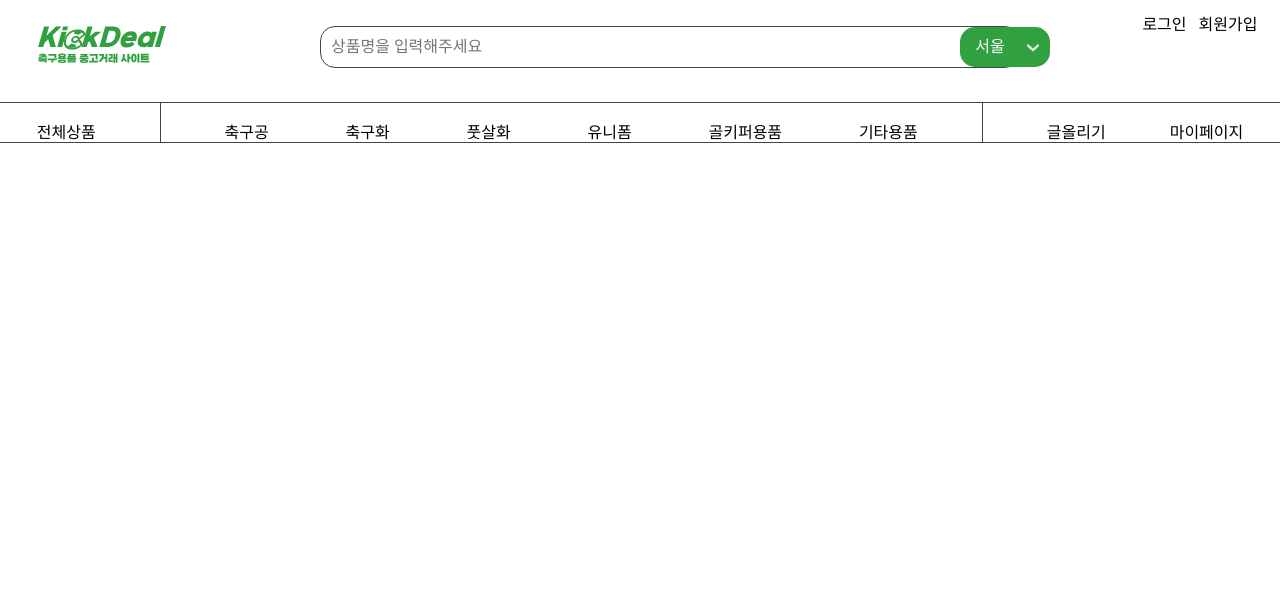
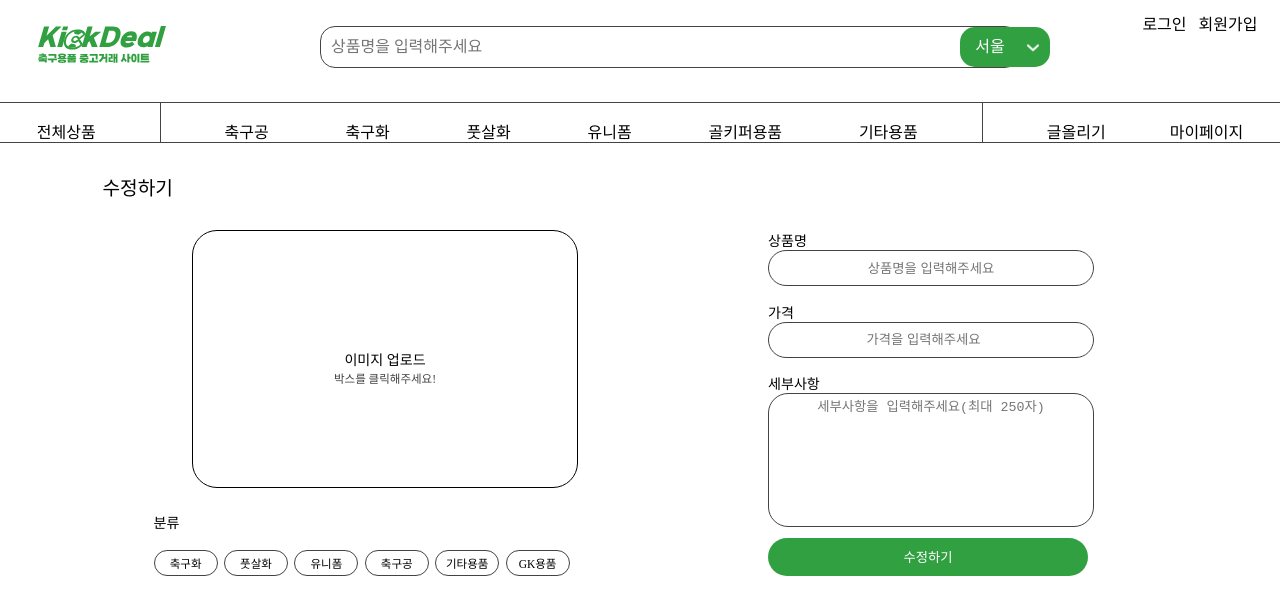
Before and after one commit to taehyun00/KickDeal_front, a React (Vite) app in the folder kickdeal/: page /update in a window 1280 px wide. Before the commit this address had no page. Shown: the top 614 px of the page. Built offline with nearby package versions, Linux system fonts and the light colour scheme; a web font is replaced by a local one.

Commit message:
수정하기#3 완성

```diff
--- a/kickdeal/src/App.jsx
+++ b/kickdeal/src/App.jsx
@@ -20,6 +20,7 @@ import  Email from './pages/email';
 import Login from './pages/login';
 import Searchlist from './pages/searchlist';
 import Productpart from './pages/productpart';
+import Update from './pages/update';
 
 
 function App() {
@@ -213,6 +214,8 @@ function App() {
 
         <Route path="/product/:id" element={<Productpart />}></Route>
 
+        <Route path="/update/" element={<Update />}></Route>
+
 
     </Routes>
 
--- a/kickdeal/src/pages/productpart.jsx
+++ b/kickdeal/src/pages/productpart.jsx
@@ -16,12 +16,6 @@ const Productpart = ()=> {
 
 
 
-    const [Name,setNe] = useState("");
-    const [Des,setDe] = useState("");
-    const [Price,setPr] = useState("");
-    const [modalOpen, setModalOpen] = useState(false);
-
-    const modal = useRef();
 
     const update_delete = useRef();
 
@@ -37,19 +31,6 @@ const Productpart = ()=> {
         console.error("토큰 디코딩 실패:", e);
         return true;
       }
-    };
-
-    const openModal = () => {
-      setModalOpen(true);
-      modal.current.style.display = 'flex';
-    };
-
-    const close = () => {
-      setModalOpen(false);
-      modal.current.style.display = 'none';
-      setPr("")
-      setDe("")
-      setNe("")
     };
 
     const price = (P) => {
@@ -99,62 +80,11 @@ const Productpart = ()=> {
     }
   }
 
-    function update(){
 
-      let token = localStorage.getItem("token");
-      if (token && !isTokenExpired(token)) {
-
-
-
-      axios.put(`https://port-0-kickdeal2-m1qhzohka7273c65.sel4.cloudtype.app/product/${id}`,{
-        name: Name,
-        price: Price,
-        description: Des,
-        category : Co
-      },
-      {
-          headers: {
-              "Authorization": `Bearer ${token}`,
-              "Content-Type": "application/json",
-
-          }
-        })
-      .then(() => {
-        alert("상품이 성공적으로 수정되었습니다!");
-        modal.current.style.display = 'none';
-        window.location.href = `/`
-      })
-      .catch((error) => {
-        alert("수정 중 오류 발생");
-        console.error(error);
-      });
-
-
-    }
-
-    else{
-      const Id = localStorage.getItem("name")
-      const Pw = localStorage.getItem("password")
-      axios.post(
-        'https://port-0-kickdeal2-m1qhzohka7273c65.sel4.cloudtype.app/login',
-        {
-            id: Id,
-            password: Pw,
-        },{
-          headers: {
-              "Content-Type": "application/json",
-              "Accept": "application/json",
-          },
-      })
-      .then((response)=>{
-        const accessToken = response.data.token;
-        localStorage.setItem("token", accessToken);
-        update();
-
-      })
-    }
+  function openModal(){
+    localStorage.setItem("updateId",id);
+    window.location.href = "/update"
   }
-
 
   useEffect(()=>{
     if(userId != Id ){
@@ -170,35 +100,6 @@ const Productpart = ()=> {
 
         <div className='items_pr'>
 
-          {modalOpen && (<div className='product_modal_update' ref={modal}>
-
-            <div>
-              <p className='product_modal_p'>수정내용을 입력해주세요</p>
-            </div>
-            <div className='product_modal_update_div'>
-              <span className='product_modal_update_span'>상품명</span>
-              <input value={Name}onChange={(event)=>
-                  {setNe(event.target.value);
-                  }} className='product_modal_update_input'></input>
-            </div>
-            <div className='product_modal_update_div'>
-              <span  className='product_modal_update_span'>가격</span>
-              <input value={Price}onChange={(event)=>
-                  {setPr(Number(event.target.value));
-                  }} className='product_modal_update_input'></input>
-            </div>
-            <div  className='product_modal_update_div'>
-              <span  className='product_modal_update_span'>세부사항</span>
-              <input value={Des}onChange={(event)=>
-                  {setDe(event.target.value);
-                  }}className='product_modal_update_input'></input>
-            </div>
-
-            <div className='moadal_button'>
-              <button onClick={update} className='modal_btn'>확인</button>
-              <button onClick={close} className='modal_btn_down'>닫기</button>
-            </div>
-          </div>)}
 
           <div className='product_button_div' ref = {update_delete}>
             <button onClick={openModal} className='product_button_up'>수정하기</button>
--- /dev/null
+++ b/kickdeal/src/pages/update.jsx
@@ -0,0 +1,229 @@
+import '../pagescss/save.css';
+import React,{useState,useRef} from 'react';
+import axios from 'axios';
+import { jwtDecode } from "jwt-decode";
+axios.defaults.withCredentials = true
+function Update() {
+
+
+
+  const [Name,setNe] = useState("");
+  const [Des,setDe] = useState("");
+  const [Price,setPr] = useState("");
+  const [Co,setCo] = useState("");
+
+  const isTokenExpired = (token) => {
+    try {
+      const decoded = jwtDecode(token);
+      if (!decoded || !decoded.exp) return true;
+      const currentTime = Math.floor(Date.now() / 1000);
+      return decoded.exp < currentTime;
+    } catch (e) {
+      console.error("토큰 디코딩 실패:", e);
+      return true;
+    }
+  };
+
+
+  const image_preview = useRef();
+  const image_input = useRef();
+
+  function handleChange(e) {
+    const { name } = e.target;
+
+    if (name === 'image') {
+
+
+      const file = e.target.files[0];
+
+      if (file) {
+        const imgURL = URL.createObjectURL(file);
+
+
+
+
+        image_input.current.style.display = 'none';
+        image_preview.current.style.display = 'flex';
+
+
+        const imgElement = image_preview.current.children[0];
+        imgElement.setAttribute('src', imgURL);
+      }
+    }
+  }
+
+  function upload(){
+
+
+    console.log(
+      Name,
+      Des,
+      Price,
+      Co
+    )
+
+
+    let token = localStorage.getItem("token");
+    console.log(token)
+
+
+    if (token && !isTokenExpired(token)) {
+
+      let id = localStorage.getItem("updateId")
+
+      console.log(id)
+
+    axios.put(
+      `https://port-0-kickdeal2-m1qhzohka7273c65.sel4.cloudtype.app/product/${id}`,{
+      name : Name,
+      description : Des,
+      price : Price,
+      category : Co,
+    },
+    {
+        headers: {
+            "Authorization": `Bearer ${token}`,
+            "Content-Type": "application/json",
+
+        },
+    }
+    )
+    .then((response)=>{
+      console.log(response.data);
+      let conf = confirm("상품이 정상 수정되었습니다");
+      if(conf == true){
+        window.location.href = "/"
+      }
+    })
+    .catch((error) => {
+      console.error("수정실패:", error);
+    });
+  }
+
+  else{
+    const Id = localStorage.getItem("name")
+    const Pw = localStorage.getItem("password")
+    axios.post(
+      'https://port-0-kickdeal2-m1qhzohka7273c65.sel4.cloudtype.app/login',
+      {
+          id: Id,
+          password: Pw,
+      },{
+        headers: {
+            "Content-Type": "application/json",
+            "Accept": "application/json",
+        },
+    })
+    .then((response)=>{
+      const accessToken = response.data.token;
+      localStorage.setItem("token", accessToken);
+      upload();
+
+    })
+  }
+
+}
+
+
+  return (
+      <div className="main_save">
+        <div>
+          <p className='paths'>수정하기</p>
+        </div>
+
+        <div className='save_img'>
+          <label htmlFor="input_file">
+            <div className='image_file' ref={image_input}>
+              이미지 업로드<br></br><p className='save_img_div_p'>박스를 클릭해주세요!</p>
+            </div>
+
+            <div ref={image_preview} className='image_file_preview'>
+              <img src="" className='image_file_preview_img'></img>
+            </div>
+          </label>
+          <input id="input_file" type="file" name="image" className='input_file' accept="image/*" onChange={(e) =>
+            {
+              console.log(e.target.files)
+              handleChange(e)}}/>
+        </div>
+
+
+
+
+        <div className='cate'>
+          <div className='cate_span'><span className='cate_span_value'>분류</span></div>
+
+        <button
+        onClick={() => setCo("soccerShoes")}
+        className={`cate_button ${Co === "soccerShoes" ? "active_save" : ""}`}
+      >
+        축구화
+      </button>
+      <button
+        onClick={() => setCo("futsalShoes")}
+        className={`cate_button ${Co === "futsalShoes" ? "active_save" : ""}`}
+      >
+        풋살화
+      </button>
+      <button
+        onClick={() => setCo("uniform")}
+        className={`cate_button ${Co === "uniform" ? "active_save" : ""}`}
+      >
+        유니폼
+      </button>
+      <button
+        onClick={() => setCo("ball")}
+        className={`cate_button ${Co === "ball" ? "active_save" : ""}`}
+      >
+        축구공
+      </button>
+      <button
+        onClick={() => setCo("other")}
+        className={`cate_button ${Co === "other" ? "active_save" : ""}`}
+      >
+        기타용품
+      </button>
+      <button
+        onClick={() => setCo("goalkeeper")}
+        className={`cate_button ${Co === "goalkeeper" ? "active_save" : ""}`}
+      >
+        GK용품
+      </button>
+        </div>
+
+
+        <div className='forms_save'>
+          <div>
+          <div><span>상품명</span></div>
+          <input placeholder='상품명을 입력해주세요' value={Name}onChange={(event)=>
+                  {setNe(event.target.value);
+                  }} className='save_input'/>
+          </div>
+
+        <div>
+        <div><span>가격</span></div>
+          <input placeholder='가격을 입력해주세요'value={Price}onChange={(event)=>
+                  {setPr(event.target.value);
+                  }} type='number' className='save_input'/>
+        </div>
+
+        <div>
+        <div><span>세부사항</span></div>
+        <div className='textar'>
+          <textarea placeholder='세부사항을 입력해주세요(최대 250자)' className='save_textarea'value={Des}onChange={(event)=>
+                  {setDe(event.target.value);
+                  }}rows={10} cols={60} maxlength='250'/>
+                  </div>
+        </div>
+        </div>
+
+        <div className='button_save'>
+        <button onClick={upload}className='bts' >수정하기</button>
+        </div>
+
+      </div>
+
+  );
+}
+
+export default Update;
```
